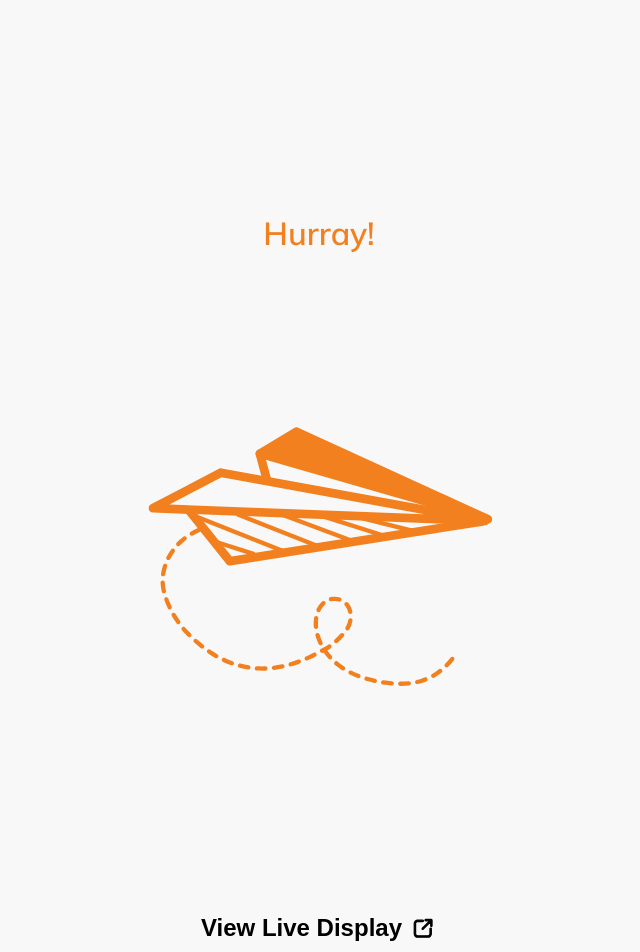
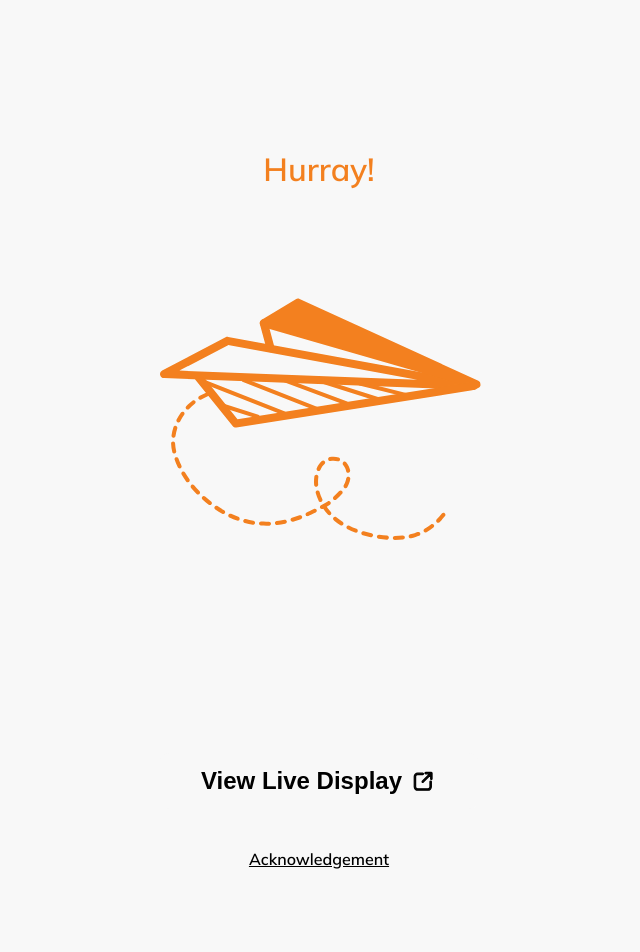
Before and after one commit to RioSamson/Digital-Wall, a React (Create React App) app in the folder app/: page /review in a window 1280 px wide. Shown: the top 952 px of the page, without its empty margins (321-961 px from the left). After the commit the page ends 909 px from the top, so only its background shows below. Built offline with nearby package versions, Linux system fonts and the light colour scheme; no server answers.

Commit message:
added acknowledge page

```diff
--- a/app/src/index.js
+++ b/app/src/index.js
@@ -16,6 +16,7 @@ import DrawOrGalleryPage from "./pages/DrawOrGalleryPage";
 import DisplayPage from "./pages/DisplayPage";
 import EmailVerification from "./pages/EmailVerificationPage";
 import MyDrawingPage from "./pages/MyDrawingPage";
+import AcknowledgePage from "./pages/AcknowledgePage";
 
 
 const root = ReactDOM.createRoot(document.getElementById("root"));
@@ -36,6 +37,7 @@ root.render(
           <Route path="display" element={<DisplayPage />} />
           <Route path="verification" element={<EmailVerification />} />
           <Route path="myDrawing" element={<MyDrawingPage />} />
+          <Route path="acknowledge" element={<AcknowledgePage />} />
         </Routes>
       </Router>
     </AuthProvider>
--- /dev/null
+++ b/app/src/pages/AcknowledgePage.js
@@ -0,0 +1,62 @@
+import React from "react";
+
+function AcknowledgePage() {
+  return (
+    <div
+      style={{
+        display: "flex",
+        flexDirection: "column",
+        alignItems: "center",
+        justifyContent: "center",
+        backgroundSize: "cover",
+        backgroundPosition: "center",
+        backgroundRepeat: "no-repeat",
+        width: "100%",
+        height: "100%",
+        position: "relative",
+      }}
+    >
+      <div
+        style={{
+          position: "absolute",
+          top: 0,
+          right: 0,
+          zIndex: 10, // Ensure it's on top
+        }}
+      >
+        <svg width="168" height="289" viewBox="0 0 168 289" fill="none" xmlns="http://www.w3.org/2000/svg">
+          <ellipse cx="126.834" cy="199.71" rx="54.857" ry="50.7719" transform="rotate(12.5958 126.834 199.71)" fill="#FFD5A6"/>
+          <ellipse cx="172.035" cy="120.961" rx="54.857" ry="50.7719" transform="rotate(12.5958 172.035 120.961)" fill="#FFD5A6"/>
+          <ellipse cx="208.234" cy="36.3179" rx="54.857" ry="50.7719" transform="rotate(12.5958 208.234 36.3179)" fill="#FFD5A6"/>
+        </svg>
+      </div>
+      <div
+        style={{
+          position: "absolute",
+          bottom: "-3500%",
+          left: 0,
+          width: "auto",
+          height: "auto",
+          zIndex: 10, // Ensure it's on top
+        }}
+      >
+        <svg
+          width="322"
+          height="241"
+          viewBox="0 0 322 241"
+          fill="none"
+          xmlns="http://www.w3.org/2000/svg"
+          style={{ width: "100%", height: "auto" }} // Ensures responsiveness
+        >
+          <path
+            d="M-32.9952 5.40134L-35.8151 60.245C30.0767 46.6642 55.7297 57.588 54.6651 66.618C53.6005 75.648 40.3806 80.5712 8.39501 83.8491C-23.5906 87.127 -51.4679 104.704 -67.0382 128.876C-82.6086 153.049 -79.0813 203.536 -24.0989 225.453C30.8835 247.37 80.0016 221.441 107.617 201.97C135.232 182.499 141.814 186.799 153.984 227.206C166.154 267.612 196.95 290.567 266.314 288.09C321.804 286.109 324.705 199.084 319.219 155.82L250.007 160.786L246.662 211.84C246.187 217.699 243.031 229.375 234.203 229.209C223.168 229.002 221.066 240.3 203.516 179.206C185.967 118.112 142.78 108.848 94.7134 142.355C46.6464 175.863 5.81152 200.257 -7.97603 171.854C-19.0061 149.131 4.51036 138.905 17.6473 136.632C54.9287 130.238 126.009 103.76 112.08 48.9994C98.1508 -5.76095 9.55937 -2.88278 -32.9952 5.40134Z"
+            fill="#C9F2D2"
+          />
+        </svg>
+      </div>
+      <span>Hi</span>
+    </div>
+  );
+}
+
+export default AcknowledgePage;
--- a/app/src/pages/ReviewPage.js
+++ b/app/src/pages/ReviewPage.js
@@ -61,6 +61,9 @@ function ReviewPage() {
   const handleNavigate = () => {
     navigate("/selection");
   };
+  const handleAcknowledge = ()=>{
+    navigate("/acknowledge")
+  }
 
   const handleViewDisplay = () => {
     if (themeId) {
@@ -80,7 +83,7 @@ function ReviewPage() {
         alignItems: "center",
         justifyContent: "center",
         overflow: "hidden",
-        paddingTop: "15%"
+        paddingTop: "10%"
       }}
     >
       <h1
@@ -95,10 +98,10 @@ function ReviewPage() {
           justifyContent: "center",
           flex: 1,
           maxWidth: "100%",
-          paddingTop:"10%"
+          paddingTop:"5%"
         }}
       >
-        <svg width="390" height="300" viewBox="0 0 390 300" fill="none" xmlns="http://www.w3.org/2000/svg">
+        <svg width="390" height="280" viewBox="0 0 390 300" fill="none" xmlns="http://www.w3.org/2000/svg">
                   <g clip-path="url(#clip0_568_11570)">
                   <path d="M361.432 124.226C363.422 124.02 365.087 122.445 365.3 120.381C365.554 118.13 363.997 116.035 361.761 115.627L97.7004 67.3854C96.7377 67.2108 95.7792 67.371 94.9091 67.7964L26.9864 103.362C25.2526 104.273 24.3308 106.258 24.7719 108.163C25.2161 110.099 26.8827 111.481 28.8403 111.552L360.826 124.258C361.037 124.237 361.251 124.245 361.432 124.226ZM97.6082 76.2039L300.298 113.245L45.438 103.523L97.5781 76.2071L97.6082 76.2039Z" fill="#F3801F"/>
                   <path d="M364.346 122.644C365.944 122.479 367.388 121.415 367.985 119.829C368.771 117.705 367.791 115.307 365.713 114.364L174.209 26.7549C172.898 26.1592 171.385 26.255 170.181 26.9893L133.662 48.9081C132.169 49.7942 131.37 51.4925 131.578 53.2083C131.786 54.9242 133.031 56.3498 134.694 56.8176L362.687 122.511C363.251 122.666 363.803 122.701 364.346 122.644Z" fill="#F3801F"/>
@@ -180,6 +183,7 @@ function ReviewPage() {
             alignItems: "center",
             justifyContent: "center",
             gap: "8px",
+            marginBottom: "30px"
           }}>
             View Live Display
             <svg width="27" height="20" viewBox="0 0 27 26" fill="none" xmlns="http://www.w3.org/2000/svg"  stroke="black" strokeWidth="1.5">
@@ -187,6 +191,25 @@ function ReviewPage() {
             <path d="M23.7143 1.85712L16.2857 1.85712C16.0395 1.85712 15.8033 1.95495 15.6291 2.12909C15.455 2.30323 15.3572 2.53942 15.3572 2.78569C15.3572 3.03196 15.455 3.26815 15.6291 3.44229C15.8033 3.61643 16.0395 3.71426 16.2857 3.71426L21.4727 3.71426L11.915 13.272C11.8263 13.3577 11.7555 13.4602 11.7069 13.5735C11.6582 13.6867 11.6326 13.8086 11.6315 13.9319C11.6304 14.0552 11.6539 14.1775 11.7006 14.2916C11.7473 14.4057 11.8163 14.5094 11.9034 14.5966C11.9906 14.6837 12.0943 14.7527 12.2084 14.7994C12.3225 14.8461 12.4448 14.8696 12.5681 14.8685C12.6914 14.8674 12.8133 14.8418 12.9265 14.7931C13.0398 14.7445 13.1423 14.6737 13.228 14.585L22.7857 5.02726L22.7857 10.2143C22.7857 10.4605 22.8836 10.6967 23.0577 10.8709C23.2319 11.045 23.468 11.1428 23.7143 11.1428C23.9606 11.1428 24.1968 11.045 24.3709 10.8709C24.5451 10.6967 24.6429 10.4605 24.6429 10.2143L24.6429 2.78569C24.6429 2.53942 24.5451 2.30323 24.3709 2.12909C24.1968 1.95495 23.9606 1.85712 23.7143 1.85712Z" fill="black"/>
             </svg>
         </button>
+        <span
+        onClick={handleAcknowledge}
+        style={{
+          margin: "10px",
+          width: "320px",
+          fontSize: "16px",
+          fontWeight: 600,
+          backgroundColor: "#F8F8F8",
+          color: "black",
+          border: "none",
+          cursor: "pointer",
+          padding: "12 116px",
+          display: "flex",
+          alignItems: "center",
+          justifyContent: "center",
+          gap: "8px",
+          marginBottom: "30px",
+          textDecoration: "underline",
+        }}> Acknowledgement</span>
       </div>
     </div>
   );
```
Also changed, not shown: app/src/assets/acknowledgebg.png (added).
